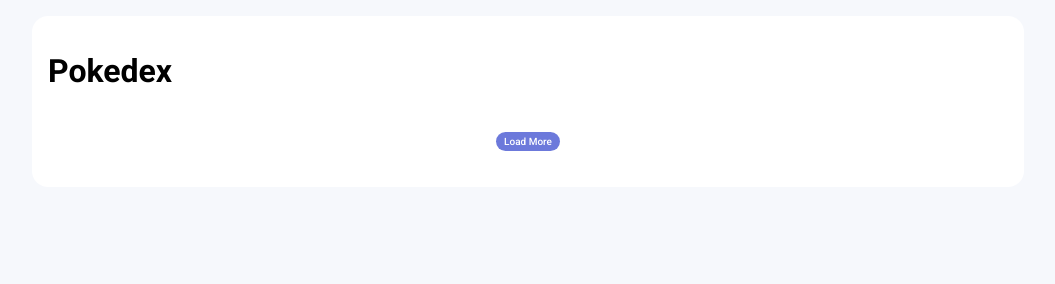
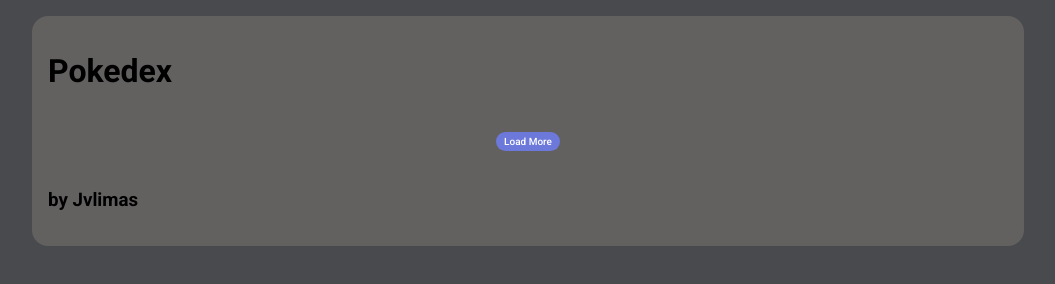
Before and after one commit to JOAOVITORLIMAS/js-pokedex-DIO, a plain HTML site: page index.html in a window 1280 px wide. Shown: the whole page, without its empty margins (112-1167 px from the left). Drawn offline with nearby package versions, Linux system fonts and the light colour scheme; no server answers.

Commit message:
Versão Final

```diff
--- a/assets/css/global.css
+++ b/assets/css/global.css
@@ -1,17 +1,18 @@
 * {
     font-family: 'Roboto', sans-serif;
     box-sizing: border-box;
+
 }
 
 body {
-    background-color: #f6f8fc;
+    background-color: #494a4d;
 }
 
 .content {
     width: 100vw;
     height: 100vh;
     padding: 1rem;
-    background-color: #fff;
+    background-color: #636060;
 }
 
 @media screen and (min-width: 992px) {
--- a/index.html
+++ b/index.html
@@ -39,6 +39,7 @@
                 Load More
             </button>
         </div>
+        <h3>by Jvlimas</h3>
     </section>
 
 
```
